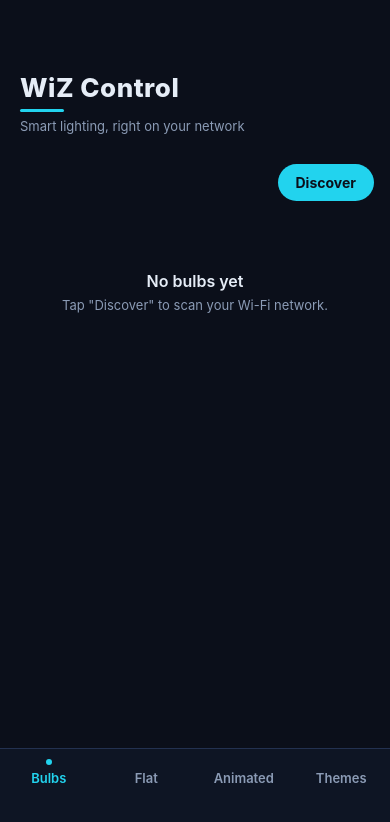
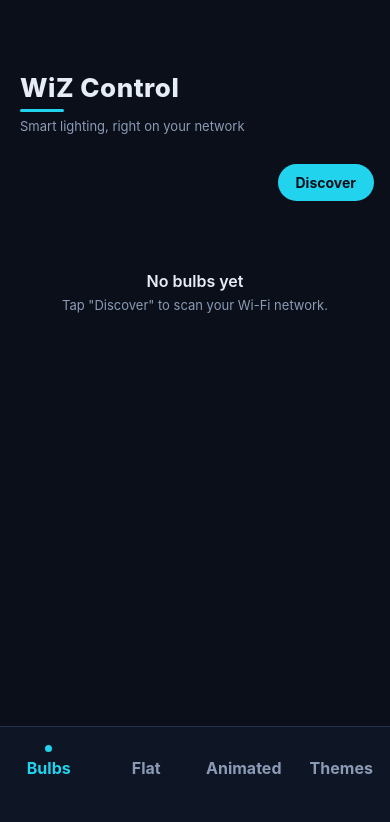
Before and after one commit to MNATorres/wiz_control_mobile, a React Native app: screen / in a window 390 px wide. Shown: the top 822 px of the page. Built offline with nearby package versions, Linux system fonts and the light colour scheme.

Commit message:
feat: enlarge tab bar labels and touch targets

```diff
--- a/App.tsx
+++ b/App.tsx
@@ -90,28 +90,29 @@
     borderTopWidth: 1,
     borderTopColor: colors.border,
     backgroundColor: colors.surfaceDeep,
-    paddingTop: 10,
+    paddingTop: 14,
     // The app draws edge-to-edge on Android, so the system navigation bar
     // (48dp with 3-button nav) overlays the bottom — pad past it.
-    paddingBottom: 58,
+    paddingBottom: 62,
   },
   tabItem: {
     flex: 1,
     alignItems: "center",
-    gap: 5,
+    gap: 6,
+    paddingVertical: 4,
   },
   tabDot: {
-    width: 6,
-    height: 6,
-    borderRadius: 3,
+    width: 7,
+    height: 7,
+    borderRadius: 4,
     backgroundColor: "transparent",
   },
   tabDotActive: {
     backgroundColor: colors.accent,
   },
   tabLabel: {
-    fontSize: 13,
-    fontWeight: "600",
+    fontSize: 16,
+    fontWeight: "700",
     color: colors.textMuted,
   },
   tabLabelActive: {
```
